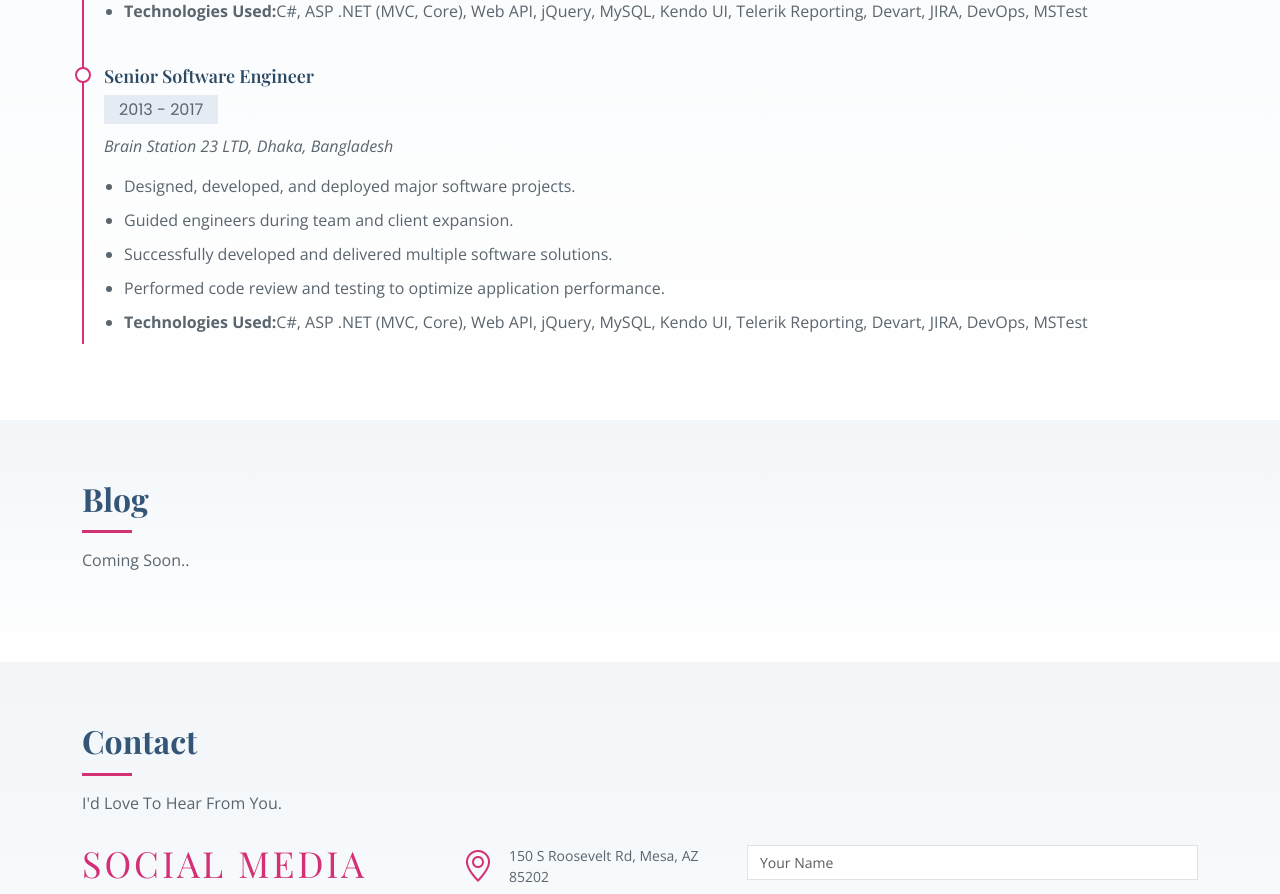
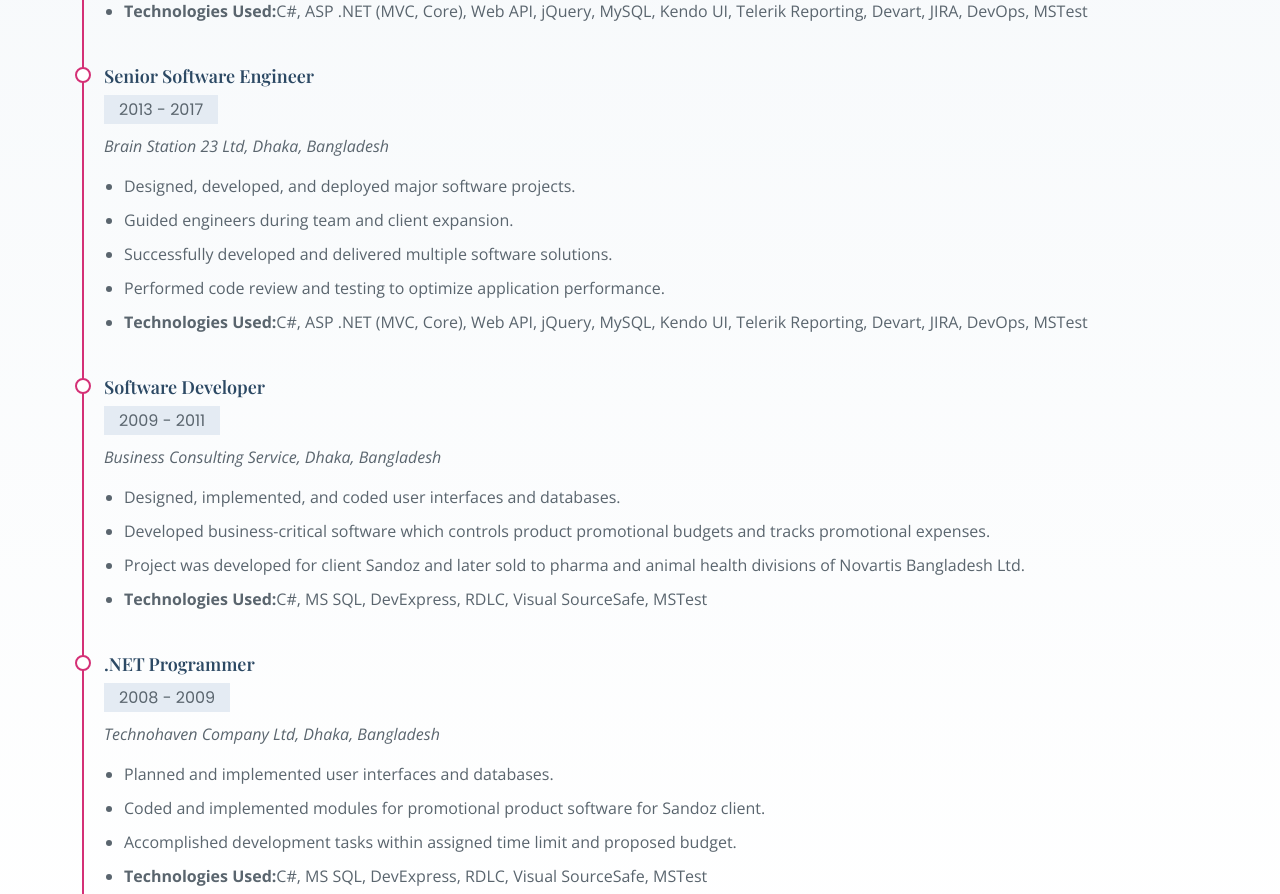
Before and after one commit to khandokar/mysite, an Angular app: page / in a window 1280 px wide. Shown: the part 3240-4134 px from the top of the page. Built offline with nearby package versions, Linux system fonts and the light colour scheme; a web font is replaced by a local one.

Commit message:
Complete the  Work Experience section

```diff
--- a/src/app/app.component.html
+++ b/src/app/app.component.html
@@ -214,7 +214,7 @@
                 <div class="resume-item">
                   <h4>Lead Engineer</h4>
                   <h5>2018 - 2022</h5>
-                  <p><em>Brain Station 23 LTD, Dhaka, Bangladesh</em></p>
+                  <p><em>Brain Station 23 Ltd, Dhaka, Bangladesh</em></p>
                   <div>
                       <ul>
                         <li>Led 6-person team of junior engineers in software development during team expansion of 600%.</li>
@@ -228,7 +228,7 @@
                 <div class="resume-item">
                   <h4>Senior Software Engineer</h4>
                   <h5>2013 - 2017</h5>
-                  <p><em>Brain Station 23 LTD, Dhaka, Bangladesh</em></p>
+                  <p><em>Brain Station 23 Ltd, Dhaka, Bangladesh</em></p>
                   <div>
                       <ul>
                         <li>Designed, developed, and deployed major software projects.</li>
@@ -236,6 +236,32 @@
                         <li>Successfully developed and delivered multiple software solutions.</li>
                         <li>Performed code review and testing to optimize application performance.</li>
                         <li><strong>Technologies Used:</strong>C#, ASP .NET (MVC, Core), Web API, jQuery, MySQL, Kendo UI, Telerik Reporting, Devart, JIRA, DevOps, MSTest</li>
+                      </ul>
+                  </div>
+                </div>
+                <div class="resume-item">
+                  <h4>Software Developer</h4>
+                  <h5>2009 - 2011</h5>
+                  <p><em>Business Consulting Service, Dhaka, Bangladesh</em></p>
+                  <div>
+                      <ul>
+                        <li>Designed, implemented, and coded user interfaces and databases.</li>
+                        <li>Developed business-critical software which controls product promotional budgets and tracks promotional expenses.</li>
+                        <li>Project was developed for client Sandoz and later sold to pharma and animal health divisions of Novartis Bangladesh Ltd.</li>
+                        <li><strong>Technologies Used:</strong>C#, MS SQL, DevExpress, RDLC, Visual SourceSafe, MSTest</li>
+                      </ul>
+                  </div>
+                </div>
+                <div class="resume-item">
+                  <h4>.NET Programmer</h4>
+                  <h5>2008 - 2009</h5>
+                  <p><em>Technohaven Company Ltd, Dhaka, Bangladesh</em></p>
+                  <div>
+                      <ul>
+                        <li>Planned and implemented user interfaces and databases.</li>
+                        <li>Coded and implemented modules for promotional product software for Sandoz client.</li>
+                        <li>Accomplished development tasks within assigned time limit and proposed budget.</li>
+                        <li><strong>Technologies Used:</strong>C#, MS SQL, DevExpress, RDLC, Visual SourceSafe, MSTest</li>
                       </ul>
                   </div>
                 </div>
--- a/src/app/app.component.ts
+++ b/src/app/app.component.ts
@@ -1,12 +1,11 @@
 import { Component } from '@angular/core';
 import { CommonModule } from '@angular/common';
 import { RouterOutlet } from '@angular/router';
-import { FlexLayoutModule } from '@angular/flex-layout';
 
 @Component({
   selector: 'app-root',
   standalone: true,
-  imports: [CommonModule, FlexLayoutModule, RouterOutlet],
+  imports: [CommonModule, RouterOutlet],
   templateUrl: './app.component.html',
   styleUrl: './app.component.css'
 })
```
